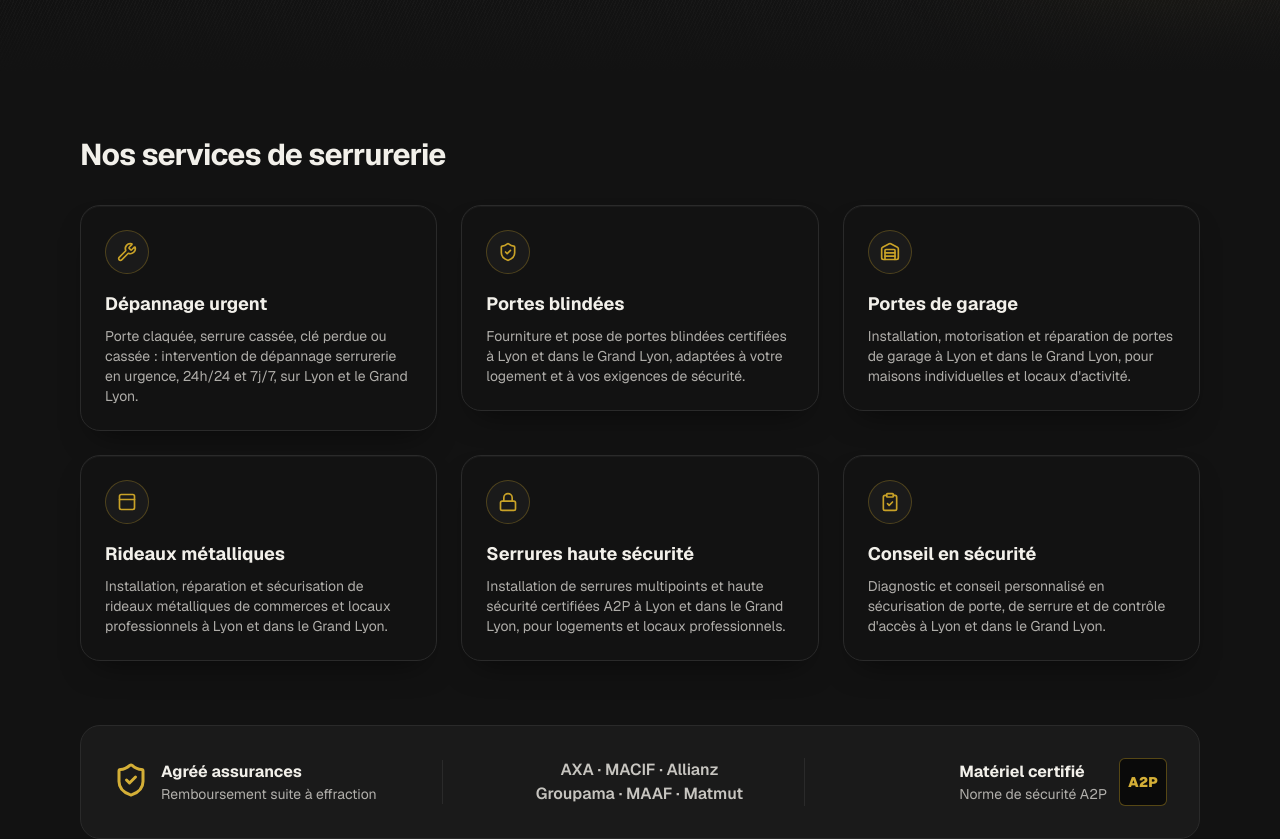
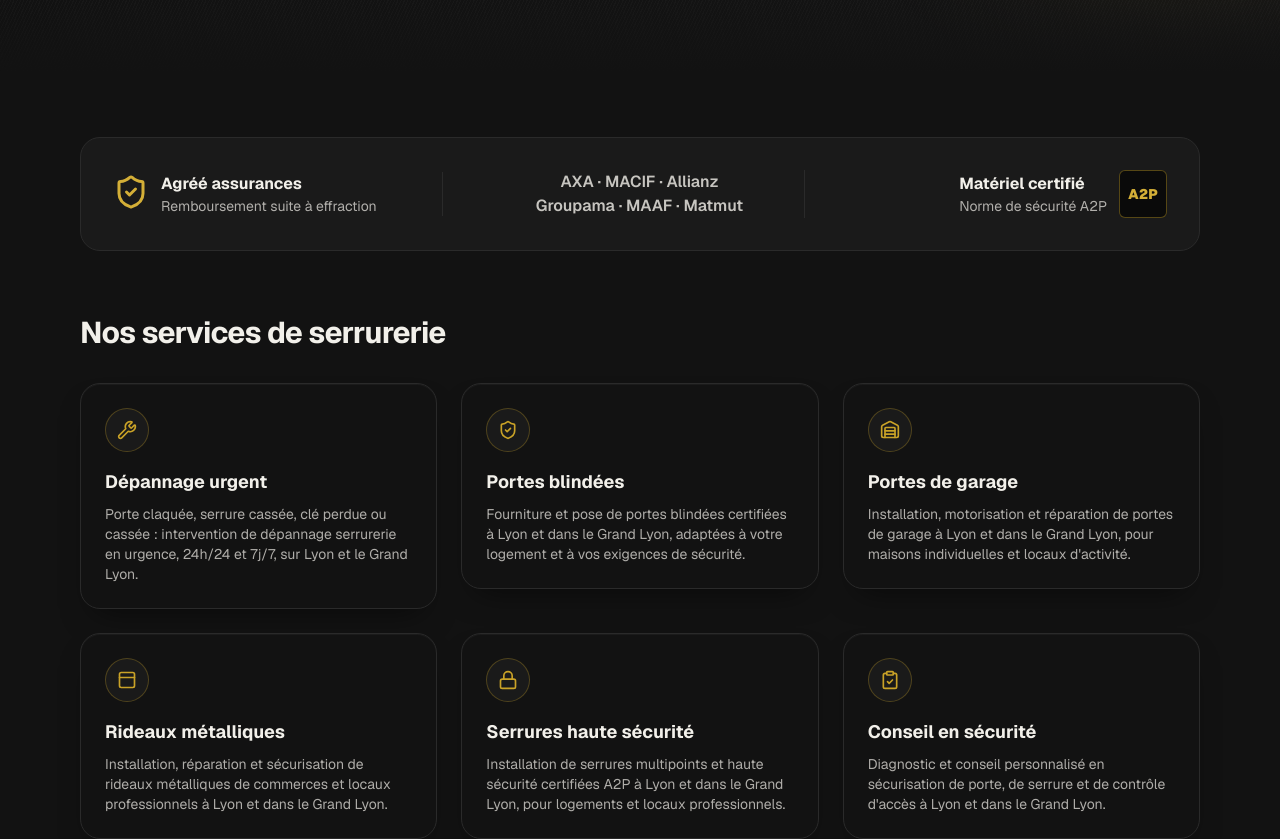
Before and after one commit to zboobinn/serrureriev2, a Next.js app: page / in a window 1280 px wide. Shown: the part 700-1539 px from the top of the page. Built offline with nearby package versions, Linux system fonts and the light colour scheme; no server answers.

Commit message:
changement bande assurances

```diff
--- a/src/app/page.tsx
+++ b/src/app/page.tsx
@@ -88,42 +88,8 @@
         </section>
       </ParallaxHero>
 
-      {/* Services */}
-      <section className="mx-auto max-w-6xl px-4 py-16">
-        <Reveal>
-          <h2 className="text-2xl font-bold tracking-tight sm:text-3xl">
-            Nos services de serrurerie
-          </h2>
-        </Reveal>
-        <ul className="mt-8 grid gap-6 sm:grid-cols-2 lg:grid-cols-3">
-          {services.map((service, i) => {
-            const Icon = SERVICE_ICONS[service.slug];
-            return (
-              <li key={service.slug}>
-                <Reveal delay={Math.min(i, 5) * 0.06}>
-                  <Link
-                    href={serviceHref(service)}
-                    className="focus-ring group block h-full rounded-card border border-border bg-background p-6 shadow-card transition-[transform,box-shadow,border-color] hover:-translate-y-1 hover:border-accent-strong hover:shadow-card-hover"
-                  >
-                    {Icon && (
-                      <span className="inline-flex size-11 items-center justify-center rounded-full border border-accent-strong/30 bg-surface text-accent-strong">
-                        <Icon aria-hidden="true" className="size-5" />
-                      </span>
-                    )}
-                    <h3 className="mt-4 text-lg font-bold">{service.nom}</h3>
-                    <p className="mt-2 text-sm text-foreground/70">
-                      {service.description}
-                    </p>
-                  </Link>
-                </Reveal>
-              </li>
-            );
-          })}
-        </ul>
-      </section>
-
       {/* Bandeau de confiance : assurances partenaires + certification matériel */}
-      <section className="mx-auto max-w-6xl px-4">
+      <section className="mx-auto max-w-6xl px-4 pt-16">
         <Reveal>
           <div className="grid gap-8 rounded-card border border-border bg-surface p-8 sm:grid-cols-3 sm:items-center sm:divide-x sm:divide-border">
             <div className="flex items-start gap-3">
@@ -160,6 +126,40 @@
             </div>
           </div>
         </Reveal>
+      </section>
+
+      {/* Services */}
+      <section className="mx-auto max-w-6xl px-4 py-16">
+        <Reveal>
+          <h2 className="text-2xl font-bold tracking-tight sm:text-3xl">
+            Nos services de serrurerie
+          </h2>
+        </Reveal>
+        <ul className="mt-8 grid gap-6 sm:grid-cols-2 lg:grid-cols-3">
+          {services.map((service, i) => {
+            const Icon = SERVICE_ICONS[service.slug];
+            return (
+              <li key={service.slug}>
+                <Reveal delay={Math.min(i, 5) * 0.06}>
+                  <Link
+                    href={serviceHref(service)}
+                    className="focus-ring group block h-full rounded-card border border-border bg-background p-6 shadow-card transition-[transform,box-shadow,border-color] hover:-translate-y-1 hover:border-accent-strong hover:shadow-card-hover"
+                  >
+                    {Icon && (
+                      <span className="inline-flex size-11 items-center justify-center rounded-full border border-accent-strong/30 bg-surface text-accent-strong">
+                        <Icon aria-hidden="true" className="size-5" />
+                      </span>
+                    )}
+                    <h3 className="mt-4 text-lg font-bold">{service.nom}</h3>
+                    <p className="mt-2 text-sm text-foreground/70">
+                      {service.description}
+                    </p>
+                  </Link>
+                </Reveal>
+              </li>
+            );
+          })}
+        </ul>
       </section>
 
       {/* Zones desservies */}
--- a/src/components/sections/ZoneMap.tsx
+++ b/src/components/sections/ZoneMap.tsx
@@ -23,10 +23,7 @@
   // Chaîne assemblée en amont : un seul nœud texte dans le <title>, pour
   // éviter tout risque de désync d'hydratation entre les fragments de texte
   // et les expressions interpolées (voir incident hydration mismatch).
-  const titleText =
-    `Carte illustrative de la zone d'intervention : Villeurbanne (siège) ` +
-    `au centre, ${innerCount} arrondissements de Lyon sur l'anneau intérieur, ` +
-    `${outerCount} communes du Grand Lyon sur l'anneau extérieur.`;
+
 
   return (
     <svg
@@ -35,7 +32,6 @@
       aria-labelledby="zone-map-title"
       className="mx-auto h-auto w-full max-w-sm"
     >
-      <title id="zone-map-title">{titleText}</title>
 
       <circle cx="160" cy="160" r="128" fill="none" stroke="var(--border)" strokeDasharray="2 6" />
       <circle cx="160" cy="160" r="70" fill="none" stroke="var(--border)" strokeDasharray="2 6" />
--- a/src/data/site.ts
+++ b/src/data/site.ts
@@ -20,7 +20,7 @@
 
   /** Adresse du siège (établissement à Villeurbanne). */
   address: {
-    street: "62 rue Racine",
+    street: "60 rue Racine",
     postalCode: "69100",
     city: "Villeurbanne",
     /** Code pays ISO 3166-1 alpha-2. */
--- a/src/data/zones.ts
+++ b/src/data/zones.ts
@@ -1,6 +1,6 @@
 /**
  * Données des zones d'intervention — Serrurerie Roland
- * Siège : 62 rue Racine, 69100 Villeurbanne (intervention Lyon + Grand Lyon)
+ * Siège : 60 rue Racine, 69100 Villeurbanne (intervention Lyon + Grand Lyon)
  *
  * Objectif SEO : une landing page par zone, avec un contenu UNIQUE.
  * Le champ `angleSerrurier` + `caractere` + `typeBati` servent à faire varier
```
Also changed, not shown: 2 other files (tests, documents, lock files or other folders).
